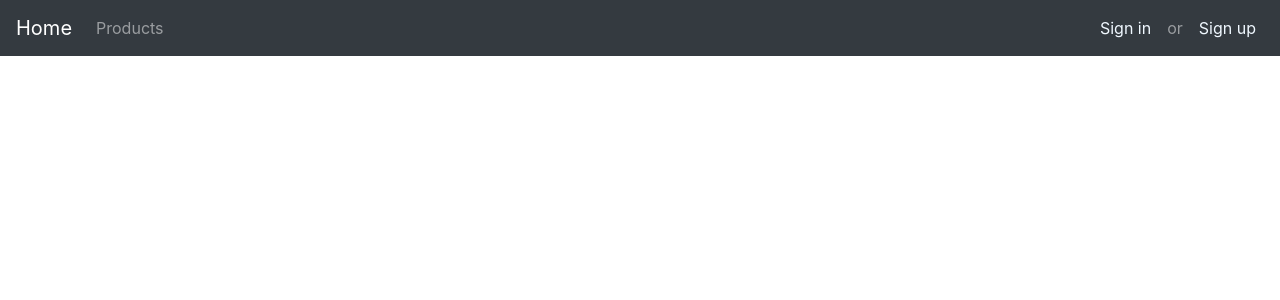
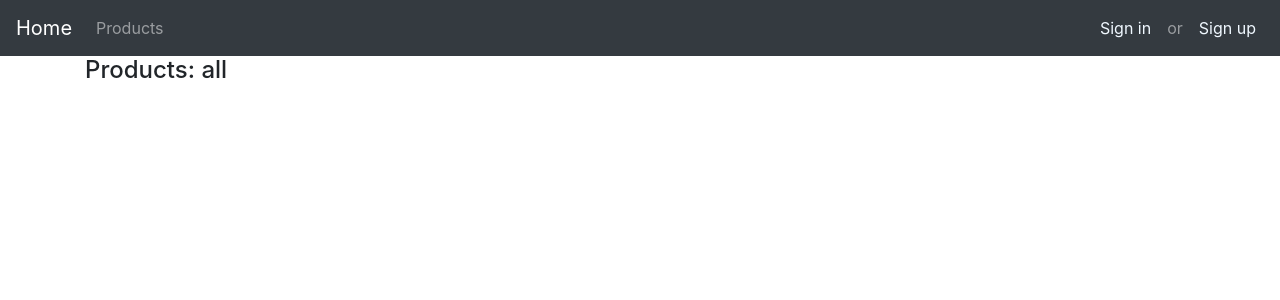
Before and after one commit to radus07/online-shop, a React app: page /products/all in a window 1280 px wide. Shown: the top 300 px of the page. Built offline with nearby package versions, Linux system fonts and the light colour scheme.

Commit message:
Add products route

```diff
--- /dev/null
+++ b/src/components/web/products/Product.js
@@ -0,0 +1,9 @@
+import React from 'react'
+
+export default function Product (props) {
+  return (
+    <section>
+      <h3>Product: {props.match.params.id}</h3>
+    </section>
+  )
+}
--- /dev/null
+++ b/src/components/web/products/Products.js
@@ -0,0 +1,19 @@
+import React from 'react'
+import {Switch, Route, Redirect} from 'react-router-dom'
+
+export default function Products (props) {
+  return (
+    <section>
+      <Switch>
+        {props.routes.map((route, i) =>
+          <Route
+            path={route.path}
+            component={route.component}
+            {...props}
+            key={i}/>
+        )}
+        <Redirect exact from={'/products'} to={'/products/all'}/>
+      </Switch>
+    </section>
+  )
+}
--- /dev/null
+++ b/src/components/web/products/ProductsList.js
@@ -0,0 +1,13 @@
+import React from 'react'
+
+export default function ProductsList (props) {
+  return (
+    <section>
+      <h4>Products:
+        {props.match.params.category && <span> {props.match.params.category}</span>}
+        {props.match.params.brand && <span> {props.match.params.brand}</span>}
+        {(!props.match.params.brand && !props.match.params.category) && <span> all</span>}
+      </h4>
+    </section>
+  )
+}
--- a/src/routes/web-routes.js
+++ b/src/routes/web-routes.js
@@ -1,5 +1,8 @@
 import Home from '../components/web/home/Home'
 import SignIn from '../components/web/signIn/SignIn'
+import Products from '../components/web/products/Products'
+import ProductsList from '../components/web/products/ProductsList'
+import Product from '../components/web/products/Product'
 
 const webRoutes = [
   {
@@ -9,6 +12,28 @@ const webRoutes = [
   {
     path: '/sign_in',
     component: SignIn
+  },
+  {
+    path: '/products',
+    component: Products,
+    routes: [
+      {
+        path: '/products/all',
+        component: ProductsList
+      },
+      {
+        path: '/products/category/:category',
+        component: ProductsList
+      },
+      {
+        path: '/products/brand/:brand',
+        component: ProductsList
+      },
+      {
+        path: '/products/:id',
+        component: Product
+      }
+    ]
   }
 ]
 
```
